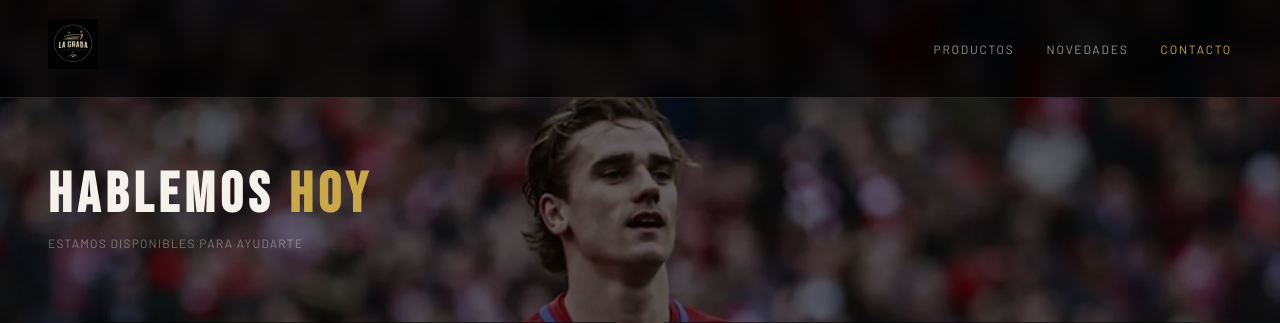
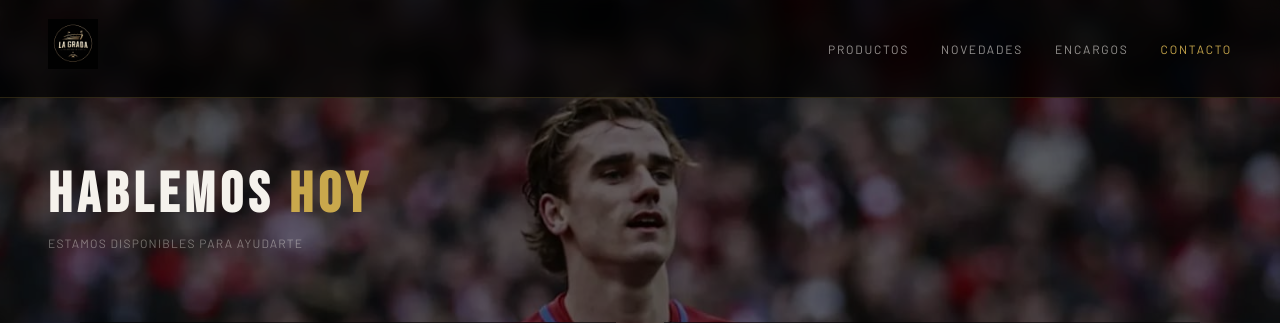
Before and after one commit to Santiago10ser/la-grada, a FastAPI app: page /contacto in a window 1280 px wide. Shown: the top 323 px of the page. Run offline with FastAPI, Linux system fonts and the light colour scheme.

Commit message:
actualizar contactos

```diff
--- a/templates/contacto.html
+++ b/templates/contacto.html
@@ -102,6 +102,7 @@
     <div class="nav-links">
       <a href="/productos">Productos</a>
       <a href="/novedades">Novedades</a>
+      <a href="/encargos">Encargos</a>
       <a href="/contacto" class="active">Contacto</a>
     </div>
     <div class="hamburger" id="hamburger" onclick="toggleMenu()">
```
